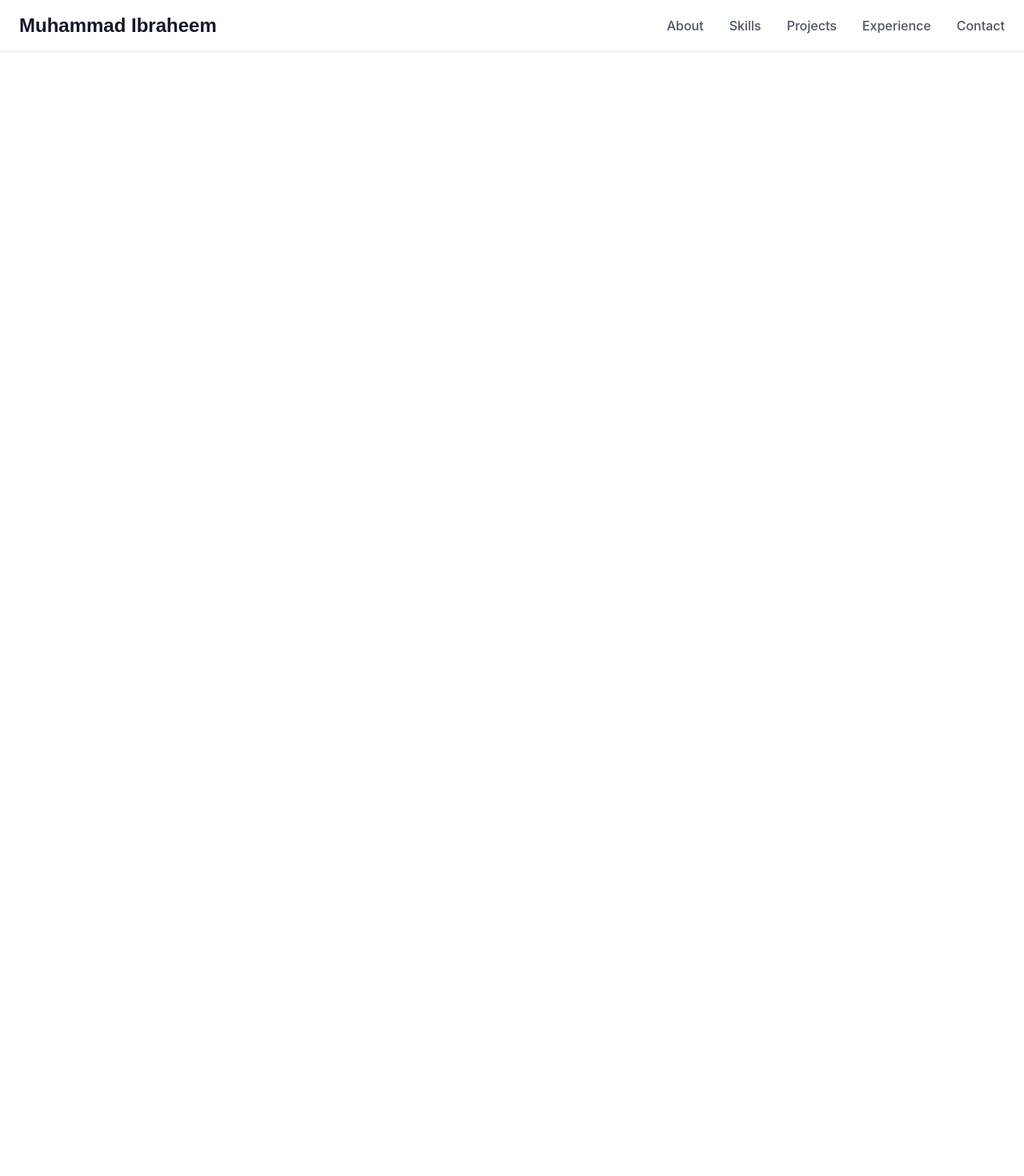
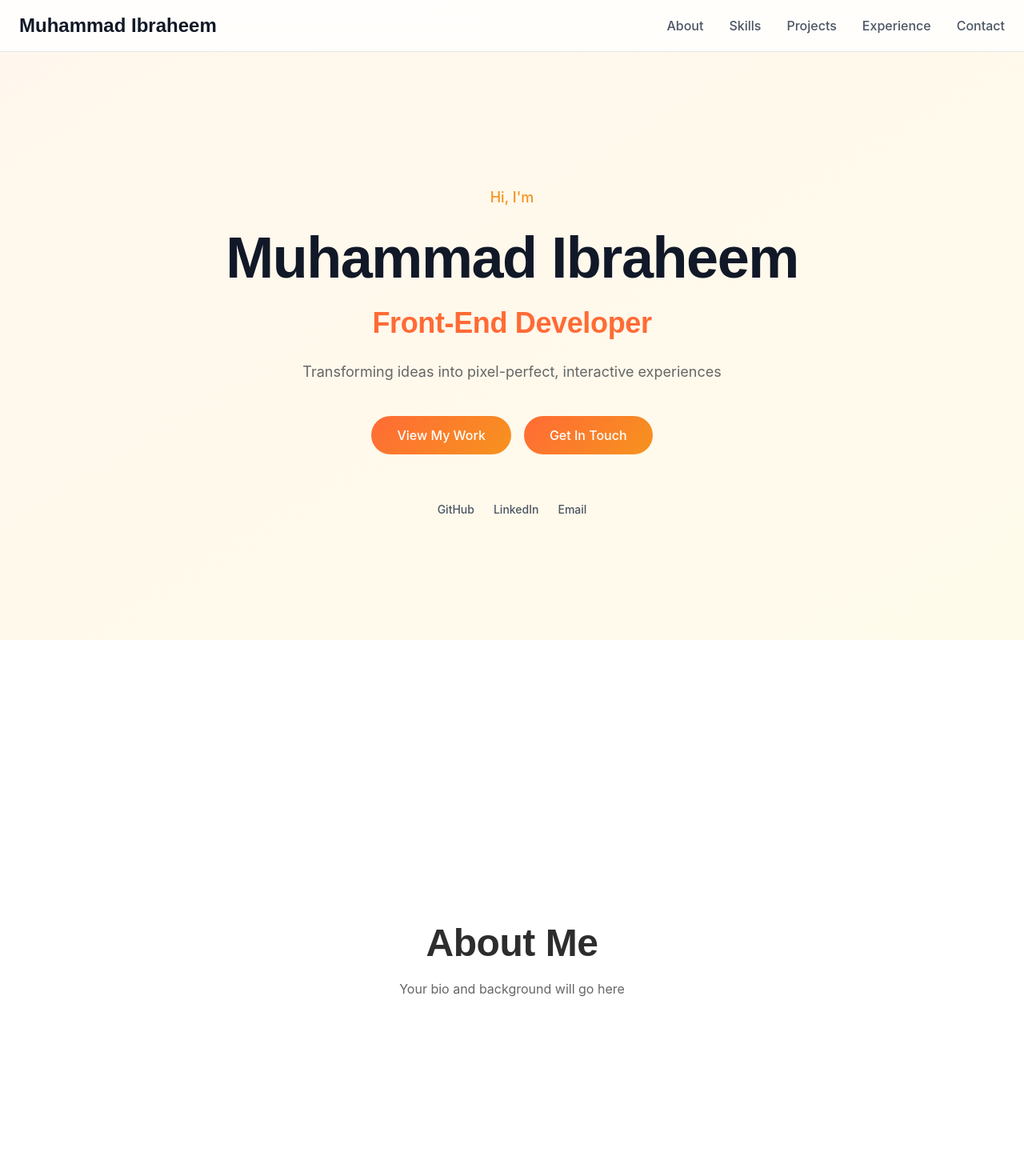
Before and after one commit to iamibm01/portfolio-website, a React (Vite) app: page / in a window 1280 px wide. Shown: the top 1470 px of the page at 80% size. Before the commit the page ends 800 px from the top, so only its background shows below. Built offline with nearby package versions, Linux system fonts and the light colour scheme.

Commit message:
Built hero section

```diff
--- a/src/App.tsx
+++ b/src/App.tsx
@@ -1,8 +1,74 @@
 import Navbar from './components/layout/Navbar'
-// import TypographyTest from './components/ui/TypographyTest'
+import Hero from './components/sections/Hero'
 
 function App() {
-  return <Navbar />
+  return (
+    <div className="min-h-screen bg-light-bg">
+      <Navbar />
+
+      <main>
+        {/* Use the actual Hero component */}
+        <Hero />
+
+        {/* About Section Placeholder */}
+        <section id="about" className="min-h-screen flex items-center justify-center bg-white">
+          <div className="text-center">
+            <h2 className="text-section-md font-heading font-semibold text-light-text-primary mb-4">
+              About Me
+            </h2>
+            <p className="text-body-base text-light-text-secondary">
+              Your bio and background will go here
+            </p>
+          </div>
+        </section>
+
+        {/* Keep all other placeholder sections... */}
+        <section id="skills" className="min-h-screen flex items-center justify-center bg-light-bg">
+          <div className="text-center">
+            <h2 className="text-section-md font-heading font-semibold text-light-text-primary mb-4">
+              Skills
+            </h2>
+            <p className="text-body-base text-light-text-secondary">
+              Your technical skills will be displayed here
+            </p>
+          </div>
+        </section>
+
+        <section id="projects" className="min-h-screen flex items-center justify-center bg-white">
+          <div className="text-center">
+            <h2 className="text-section-md font-heading font-semibold text-light-text-primary mb-4">
+              Projects
+            </h2>
+            <p className="text-body-base text-light-text-secondary">
+              Your portfolio projects will be showcased here
+            </p>
+          </div>
+        </section>
+
+        <section id="experience" className="min-h-screen flex items-center justify-center bg-light-bg">
+          <div className="text-center">
+            <h2 className="text-section-md font-heading font-semibold text-light-text-primary mb-4">
+              Experience
+            </h2>
+            <p className="text-body-base text-light-text-secondary">
+              Your work history will go here
+            </p>
+          </div>
+        </section>
+
+        <section id="contact" className="min-h-screen flex items-center justify-center bg-white">
+          <div className="text-center">
+            <h2 className="text-section-md font-heading font-semibold text-light-text-primary mb-4">
+              Contact
+            </h2>
+            <p className="text-body-base text-light-text-secondary">
+              Contact form will be here
+            </p>
+          </div>
+        </section>
+      </main>
+    </div>
+  )
 }
 
 export default App
--- a/src/components/sections/Hero.tsx
+++ b/src/components/sections/Hero.tsx
@@ -0,0 +1,72 @@
+import { PERSONAL_INFO, SOCIAL_LINKS } from '../../data/constants'
+
+function Hero() {
+  return (
+    <section
+      id="hero"
+      className="min-h-screen flex items-center justify-center bg-gradient-to-br from-orange-50 to-amber-50 pt-20"
+    >
+      <div className="max-w-7xl mx-auto px-6 py-20">
+        <div className="text-center space-y-6">
+
+          {/* Small Greeting */}
+          <p className="text-secondary font-medium text-body-lg">
+            Hi, I'm
+          </p>
+
+          {/* Large Name */}
+          <h1 className="text-hero-md font-heading font-bold text-gray-900">
+            {PERSONAL_INFO.name}
+          </h1>
+
+          {/* Job Title */}
+          <h2 className="text-section-sm font-heading font-semibold text-primary">
+            {PERSONAL_INFO.title}
+          </h2>
+
+          {/* Tagline */}
+          <p className="text-body-lg text-light-text-secondary max-w-2xl mx-auto leading-relaxed">
+            {PERSONAL_INFO.tagline}
+          </p>
+
+          {/* CTA Buttons */}
+          <div className="flex gap-4 justify-center pt-4">
+            <a
+              href="#projects"
+              className="px-8 py-3 bg-gradient-hero text-white font-medium rounded-full hover:shadow-lg hover:scale-105 transition-all"
+            >
+              View My Work
+            </a>
+            <a
+              href="#contact"
+              className="px-8 py-3 bg-gradient-hero text-white font-medium rounded-full hover:shadow-lg hover:scale-105 transition-all"
+            >
+              Get In Touch
+            </a>
+          </div>
+
+          {/* Social Links */}
+          <div className="flex gap-6 justify-center pt-8">
+            {SOCIAL_LINKS.map(function(link) {
+              return (
+                <a
+                  key={link.name}
+                  href={link.url}
+                  target="_blank"
+                  rel="noopener noreferrer"
+                  className="text-gray-600 hover:text-primary transition-colors"
+                  aria-label={link.label}
+                >
+                  <span className="text-sm font-medium">{link.name}</span>
+                </a>
+              )
+            })}
+          </div>
+
+        </div>
+      </div>
+    </section>
+  )
+}
+
+export default Hero
```
